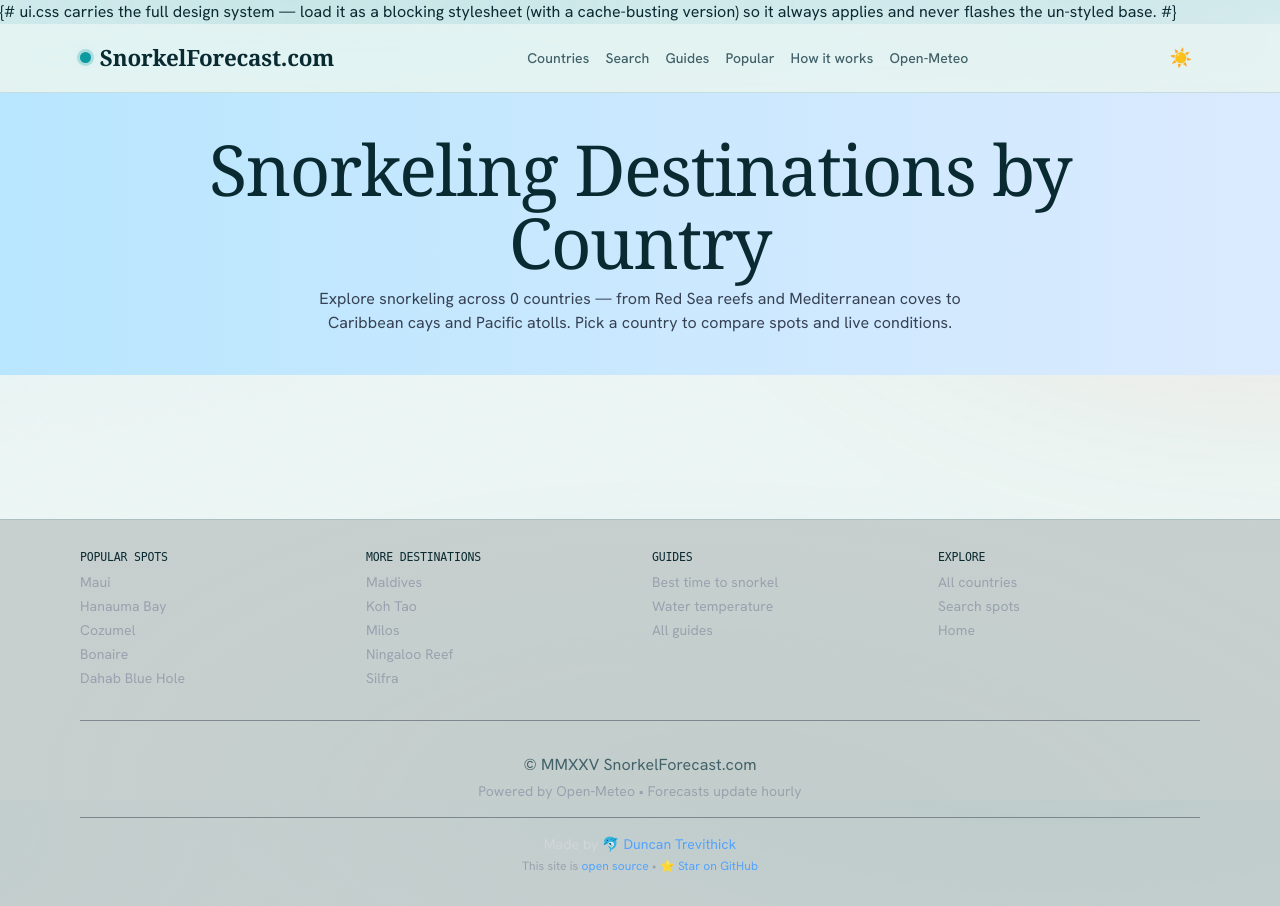
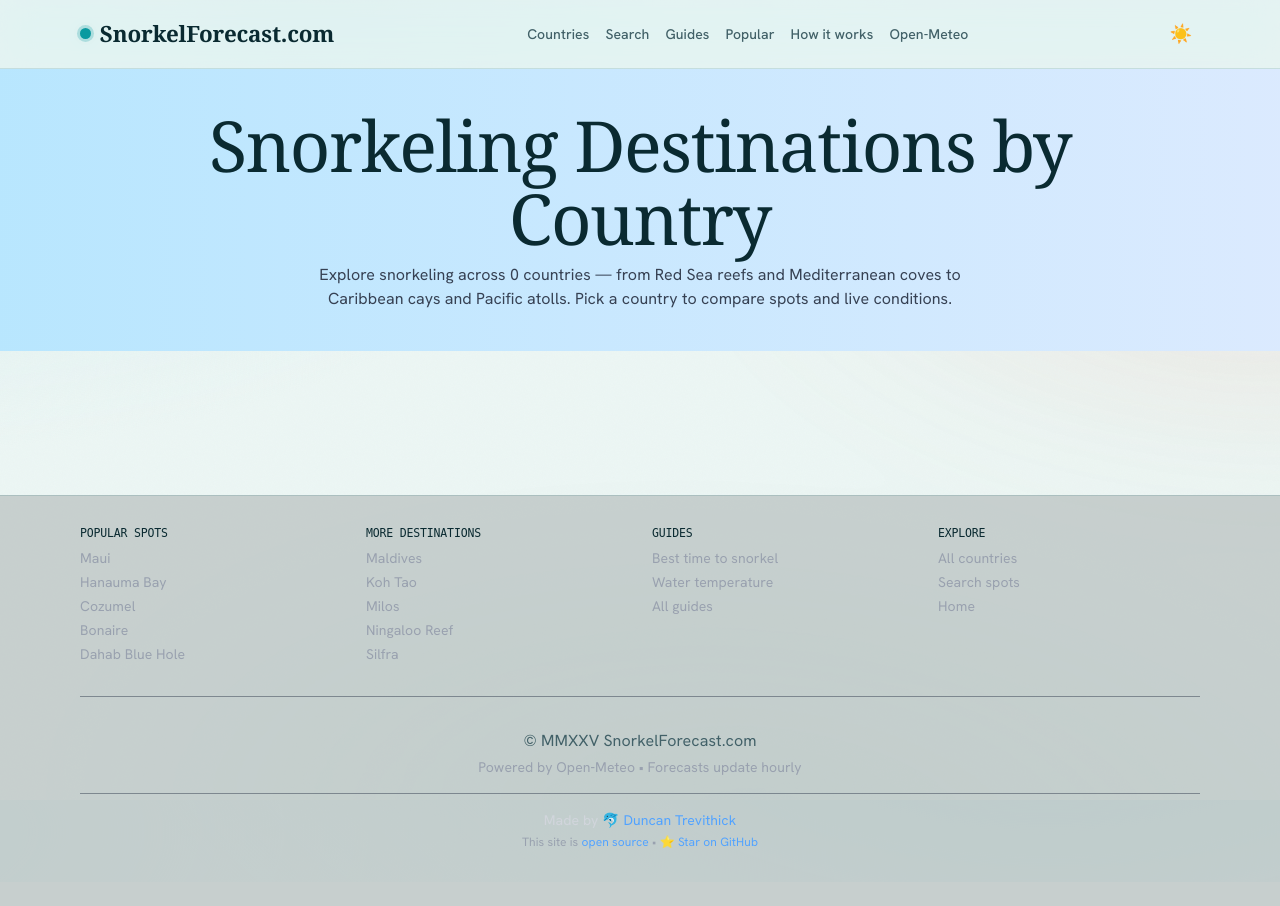
Before and after one commit to dunctk/snorkelforecast, a Django app: template conditions/templates/conditions/countries.html in a window 1280 px wide. After the commit the page ends 849 px from the top, so only its background shows below. Run offline with Django 5.2, Linux system fonts and the light colour scheme; the template is opened without the code that fills it, so the values that code supplies are empty; style sheets or scripts are compiled from the project's sources; some web fonts are replaced.

Commit message:
fix(ui): single-line Django comment in head (multi-line {# #} leaked as text)
A multi-line {# ... #} comment isn't valid Django template syntax (only single-line
is), so its text bled into <head> and rendered as a banner at the top of every page.
Collapsed to a single-line comment.

Co-Authored-By: Claude Opus 4.8 <noreply@anthropic.com>

```diff
--- a/conditions/templates/conditions/base.html
+++ b/conditions/templates/conditions/base.html
@@ -26,8 +26,7 @@
     }
     </script>
     <link href="{% static 'css/output.css' %}?v=20260604" rel="stylesheet">
-    {# ui.css carries the full design system — load it as a blocking stylesheet (with a
-       cache-busting version) so it always applies and never flashes the un-styled base. #}
+    {# ui.css carries the full design system: blocking + versioned so it always applies #}
     <link href="{% static 'css/ui.css' %}?v=20260604" rel="stylesheet">
      <meta name="theme-color" content="#041d29" id="theme-color" />
     <script src="{% static 'js/theme.js' %}" defer></script>
```
